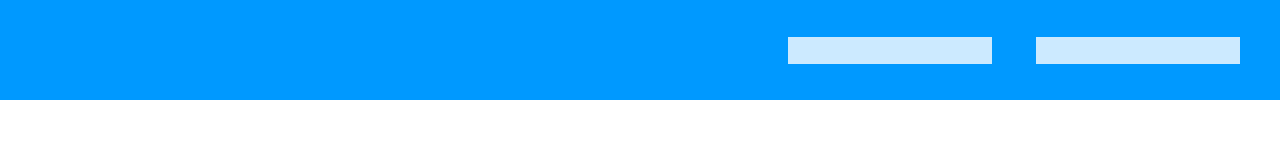
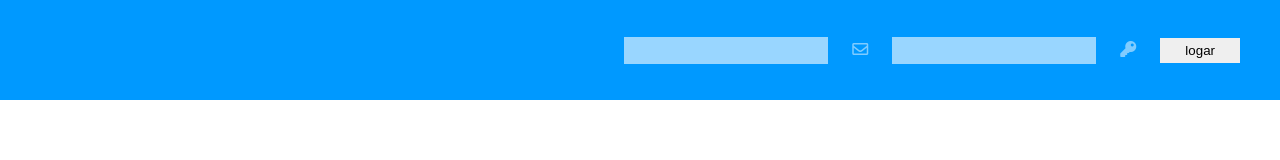
Before and after one commit to Pyedrown/tela-login, a plain HTML site: page index.html in a window 1280 px wide. Drawn offline with Linux system fonts and the light colour scheme.

Commit message:
Adicionando icones e estilizando

```diff
--- a/index.html
+++ b/index.html
@@ -5,12 +5,16 @@
         <meta name="Viewport" content="width=device-width, initial-scale=1.0"/>
         <title>Tela login</title>
         <link href="style/style.css" rel="stylesheet"/>
+        <link rel="stylesheet" href="https://cdnjs.cloudflare.com/ajax/libs/font-awesome/5.11.2/css/all.css">
     </head>
     <body>
         <header>
             <form method="POST" action="">
                 <input type="email" name="email"/>
+                <i class="far fa-envelope"></i>
                 <input type="password" name="password"/>
+                <i class="fas fa-key"></i>
+                <input type="submit" value="logar"/>
             </form>
         </header>
         <main>
--- a/style/style.css
+++ b/style/style.css
@@ -16,16 +16,31 @@ form {
     margin-right: 20px;
 }
 
+form > input[type="email"], input[type="password"] {
+    width: 200px;
+    height: 25px;
+    background-color: rgba(255, 255, 255, 0.6)
+}
+
+form > input[type="email"]:hover, input[type="password"]:hover {
+    background-color: rgba(255, 255, 255, 0.8);
+}
+
+i {
+    color: rgba(255, 255, 255, 0.5);
+}
+
+form > input[type="email"]:focus, input[type="password"]:focus {
+    background-color: white;
+    opacity: 1;
+}
+
 form > input {
     margin-left: 20px;
     margin-right: 20px;
-    width: 200px;
-    height: 25px;
-    background-color: white;
-    opacity: 0.8;
     border: none;
 }
 
-form > input:focus {
-    background-color: white;
+form > input[type="submit"] {
+    padding: 5px 25px;
 }
```
